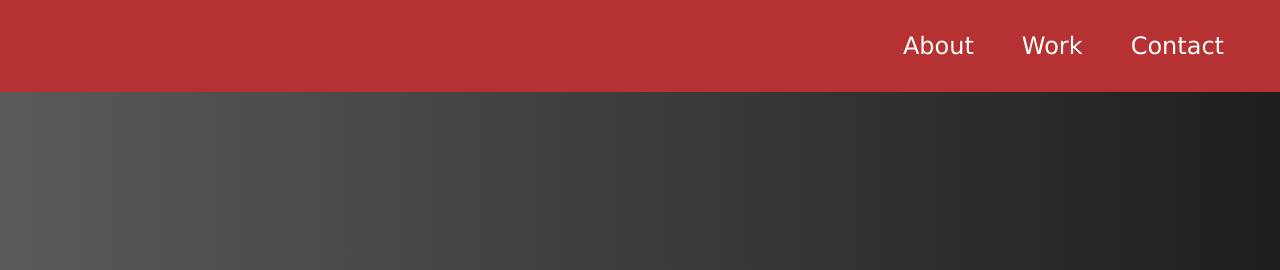
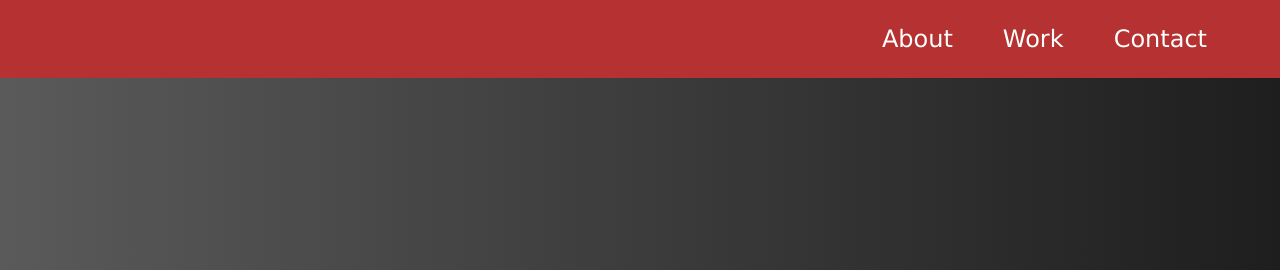
Before and after one commit to DanielHadi/freeCodeCampWebDev5_Project, a plain HTML site: page index.html in a window 1280 px wide. Shown: the top 270 px of the page. Drawn offline with Linux system fonts and the light colour scheme.

Commit message:
Memperbaiki navbar part-2, non-responsif

```diff
--- a/styles.css
+++ b/styles.css
@@ -18,19 +18,25 @@ body{
 #nav-list{
   display: flex;
   float: right;
-  margin: 2rem;
+  top: 0;
+  margin: auto 3rem;
 }
 
 #nav-list li{
-  margin: 0 1.5rem;
   list-style: none;
   font-size: x-large;
 }
 
 #nav-list li a{
+  display: block;
   text-decoration: none;
   color: white;
   font-family: 'Lucida Sans', 'Lucida Sans Regular', 'Lucida Grande', 'Lucida Sans Unicode', Geneva, Verdana, sans-serif;
+  padding: 25px;
+}
+
+#nav-list li a:hover{
+  background-color: cadetblue;
 }
 
 #welcome-section{
```
